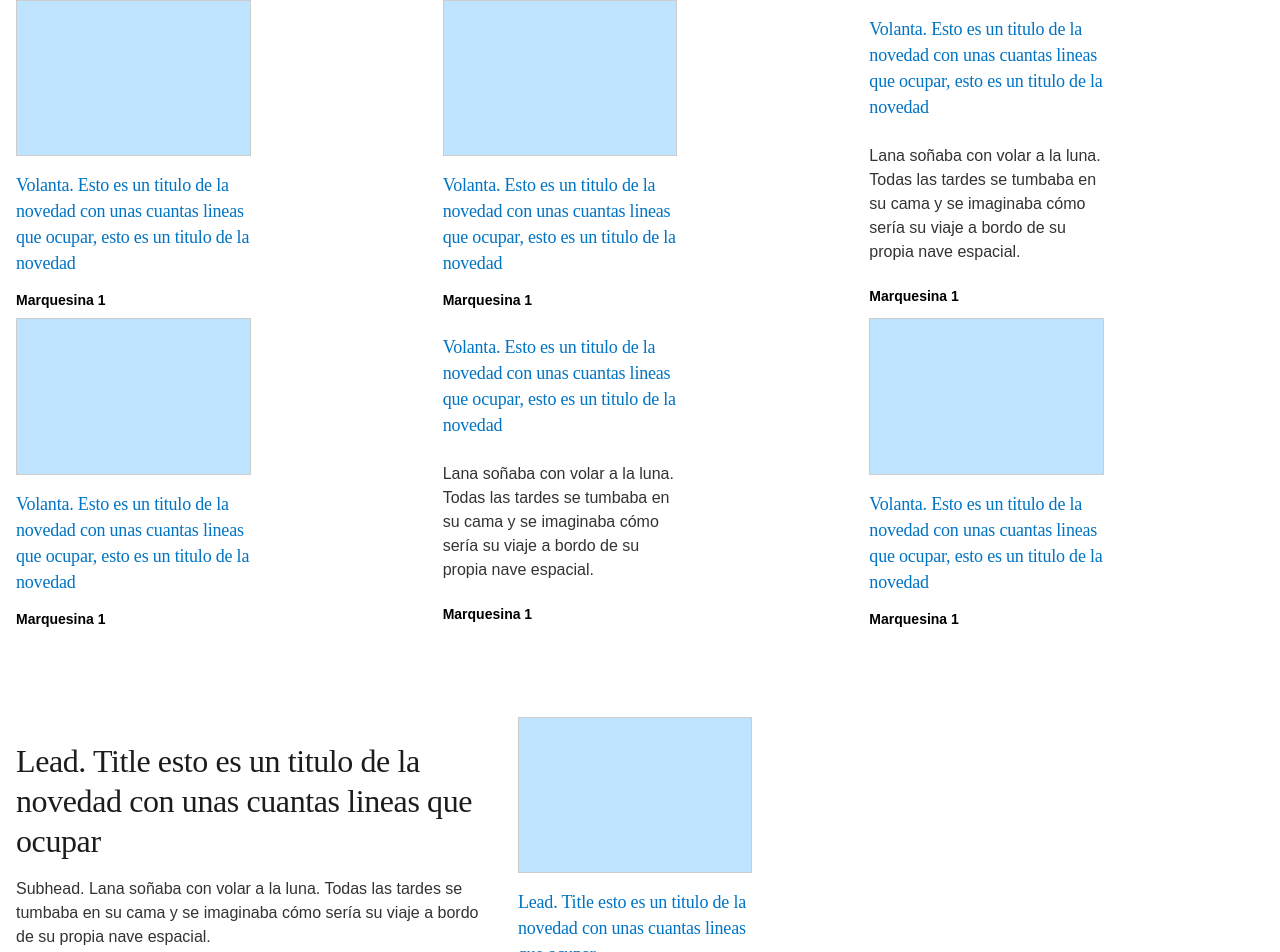
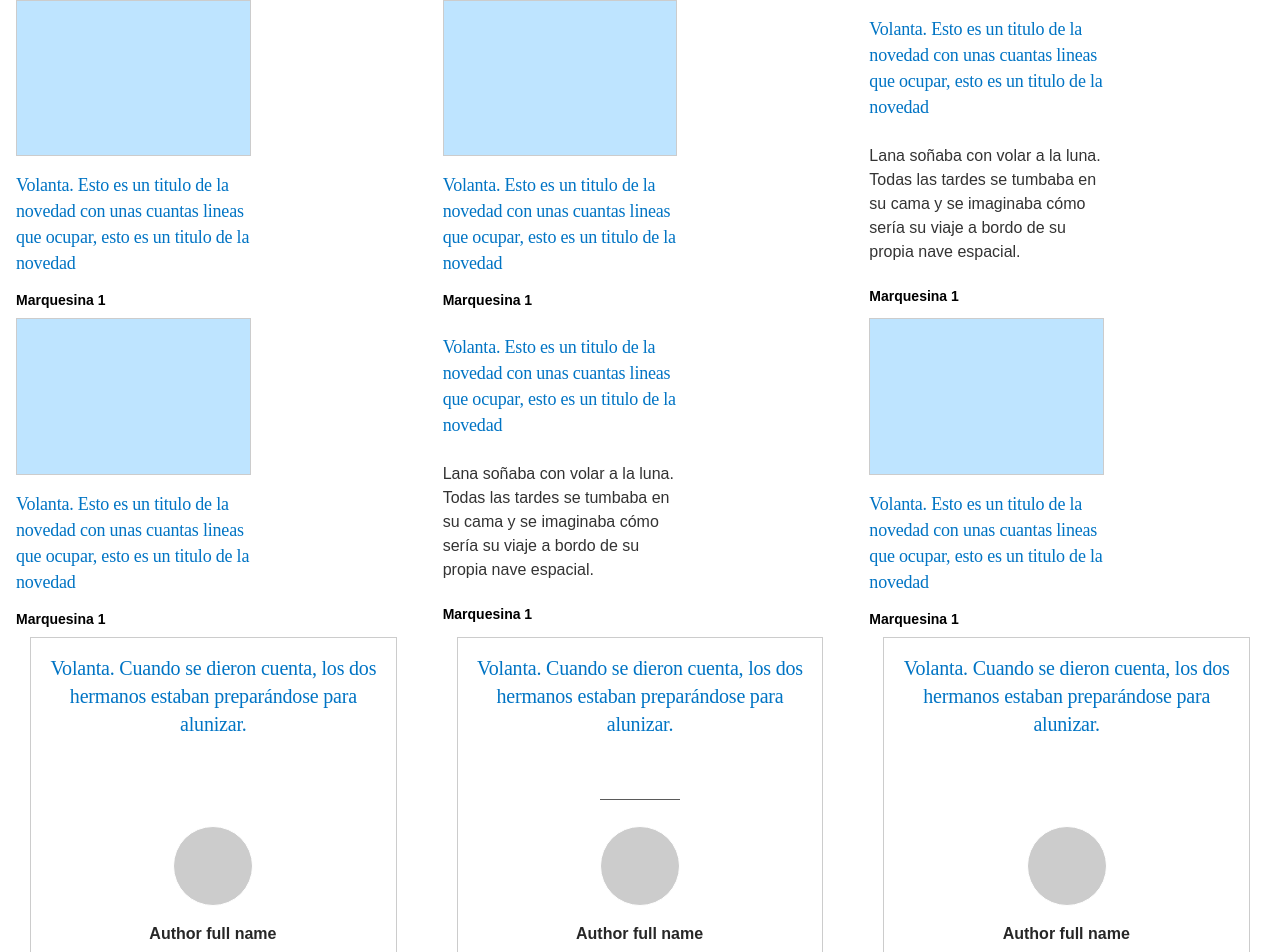
Before and after one commit to horaciod12/la-nacion, a React (Create React App) app: page / in a window 1280 px wide. Shown: the top 952 px of the page. Built offline with nearby package versions, Linux system fonts and the light colour scheme.

Commit message:
added autor card

```diff
--- a/src/App.js
+++ b/src/App.js
@@ -52,6 +52,27 @@ const dummyData = [
       "Volanta. Esto es un titulo de la novedad con unas cuantas lineas que ocupar, esto es un titulo de la novedad",
     marquesina: "Marquesina 1",
   },
+  {
+    id: "7",
+    type: "3",
+    title:
+      "Volanta. Cuando se dieron cuenta, los dos hermanos estaban preparándose para alunizar.",
+    insideAutor: "Author full name",
+  },
+  {
+    id: "8",
+    type: "3",
+    title:
+      "Volanta. Cuando se dieron cuenta, los dos hermanos estaban preparándose para alunizar.",
+    insideAutor: "Author full name",
+  },
+  {
+    id: "9",
+    type: "3",
+    title:
+      "Volanta. Cuando se dieron cuenta, los dos hermanos estaban preparándose para alunizar.",
+    insideAutor: "Author full name",
+  },
 ];
 
 const dummyModuleContainer = {
--- a/src/components/Container/Container.js
+++ b/src/components/Container/Container.js
@@ -30,6 +30,16 @@ const Container = (props) => {
           />
         ))}
       </div>
+      <div className={classes.containerClass}>
+        {props.items.slice(6, 9).map((item) => (
+          <SingleArticle
+            key={item.id}
+            type={item.type}
+            title={item.title}
+            insideAutor={item.insideAutor}
+          />
+        ))}
+      </div>
     </React.Fragment>
   );
 };
--- a/src/components/SingleArticle/SingleArticle.js
+++ b/src/components/SingleArticle/SingleArticle.js
@@ -3,17 +3,15 @@ import React from "react";
 import classes from "./SingleArticle.module.css";
 
 const SingleArticle = (props) => {
-  return (
-    <React.Fragment>
+  if (props.type === "1" || props.type === "2") {
+    return (
       <div className={classes.cardRegular}>
         <div className={classes.card}>
           <div className={classes.cardBody}>
-            <div className={classes.cardTitle}>
-              {props.title}
-            </div>
-            {props.bajada ? <div className={classes.bajada}>
-              {props.bajada}
-            </div> : null}
+            <div className={classes.cardTitle}>{props.title}</div>
+            {props.bajada ? (
+              <div className={classes.bajada}>{props.bajada}</div>
+            ) : null}
             <div className={classes.cardMarquesina}>
               <div className={classes.cardMarquesina1}>
                 <div className={classes.marquesina1}>{props.marquesina}</div>
@@ -23,8 +21,27 @@ const SingleArticle = (props) => {
           {props.img ? <div className={classes.cardImg}></div> : null}
         </div>
       </div>
-    </React.Fragment>
-  );
+    );
+  } else {
+    return (
+      <div className={classes.cardAutor}>
+        <div className={classes.linea}>
+          <div className={classes.separadorCita}></div>
+        </div>
+        <div className={classes.cuerpo}>
+          <div className={classes.image}>
+            <div className={classes.autor}>
+              <div className={classes.insideAutor}>{props.insideAutor}</div>
+            </div>
+            <div className={classes.imgCircular}></div>
+          </div>
+          <div className={classes.title}>
+            {props.title}
+          </div>
+        </div>
+      </div>
+    );
+  }
 };
 
 export default SingleArticle;
--- a/src/components/SingleArticle/SingleArticle.module.css
+++ b/src/components/SingleArticle/SingleArticle.module.css
@@ -14,9 +14,8 @@ padding: 0px;
   position: static;
   width: 234.67px;
   height: 318.44px;
-left: calc(50% - 234.67px/2 - 250.67px);
+  left: calc(50% - 234.67px / 2 - 250.67px);
   top: 0px;
-
 
   /* Inside Auto Layout */
 
@@ -28,7 +27,6 @@ margin: 0px 16px;
 
 .card {
   /* _card */
-
 
   /* Auto Layout */
 
@@ -43,14 +41,13 @@ right: 0%;
   top: 0%;
   bottom: 0%;
 
-
   /* Inside Auto Layout */
 
   flex: none;
   order: 0;
   align-self: stretch;
   flex-grow: 0;
-margin: 0px
+  margin: 0px;
 }
 .cardBody {
   /* Card / Body / 1. Content
@@ -73,7 +70,6 @@ height: 162px;
   left: 0px;
   top: 156.44px;
 
-
   /* Inside Auto Layout */
 
   flex: none;
@@ -85,7 +81,6 @@ margin: 0px 0px;
 
 .cardTitle {
   /* #titulo */
-
 
   position: static;
   left: 0%;
@@ -106,8 +101,7 @@ letter-spacing: -0.2px;
 
   /* light/blue/500 */
 
-color: #0074C4;
-
+  color: #0074c4;
 
   /* Inside Auto Layout */
 
@@ -120,7 +114,6 @@ margin: 8px 0px;
 
 .cardMarquesina {
   /* Marquesina */
-
 
   /* Auto Layout */
 
@@ -135,7 +128,6 @@ height: 16px;
   left: 0px;
   top: 146px;
 
-
   /* Inside Auto Layout */
 
   flex: none;
@@ -146,7 +138,6 @@ margin: 8px 0px;
 }
 .cardMarquesina1 {
   /* #marquesinaUno */
-
 
   /* Auto Layout */
 
@@ -161,17 +152,15 @@ height: 16px;
   left: 0px;
   top: 0px;
 
-
   /* Inside Auto Layout */
 
   flex: none;
   order: 0;
   flex-grow: 0;
-margin: 0px 0px
+  margin: 0px 0px;
 }
 .marquesina1 {
   /* Marquesina 1 */
-
 
   position: static;
   left: 0%;
@@ -210,10 +199,10 @@ top: 0px;
 
   /* light/blue/200 */
 
-background: #BEE4FF;
+  background: #bee4ff;
   /* light/neutral/400 */
 
-border: 1px solid #CCCCCC;
+  border: 1px solid #cccccc;
   box-sizing: border-box;
 
   /* Inside Auto Layout */
@@ -227,7 +216,6 @@ margin: 0px 0px;
 
 .bajada {
   /* #bajada */
-
 
   position: static;
   left: 0%;
@@ -244,11 +232,9 @@ font-size: 16px;
   line-height: 24px;
   /* or 150% */
 
-
   /* light/neutral/700 */
 
   color: #333333;
-
 
   /* Inside Auto Layout */
 
@@ -258,3 +244,247 @@ align-self: stretch;
   flex-grow: 0;
   margin: 16px 0px;
 }
+
+.cardAutor {
+  /* Card Author
+
+Carta Autor tamaño MD. La profesión es opcional.
+*/
+
+  /* Auto Layout */
+
+  display: flex;
+  flex-direction: column;
+  align-items: center;
+  padding: 0px;
+
+  position: static;
+  width: 234.67px;
+  height: 318.44px;
+  left: calc(50% - 234.67px / 2 + 250.67px);
+  top: 0px;
+
+  /* Inside Auto Layout */
+
+  flex: none;
+  order: 2;
+  align-self: stretch;
+  flex-grow: 1;
+  margin: 0px 16p;
+}
+
+.linea {
+  /* Linea */
+
+  position: static;
+  width: 80px;
+  height: 0px;
+  left: 77.33px;
+  top: 318.44px;
+
+  /* Inside Auto Layout */
+
+  flex: none;
+  order: 1;
+  flex-grow: 0;
+  margin: 0px 0px;
+}
+
+.separadorCita {
+  /* separadorCita */
+
+  position: absolute;
+  width: 80px;
+  height: 1px;
+  left: calc(50% - 80px / 2);
+  bottom: 0px;
+
+  /* light/neutral/600 */
+
+  background: #5a5a5a;
+}
+
+.cuerpo {
+  /* Cuerpo */
+
+  /* Auto Layout */
+
+  display: flex;
+  flex-direction: column;
+  justify-content: space-between;
+  align-items: center;
+  padding: 16px;
+
+  position: static;
+  height: 318.44px;
+  left: 0%;
+  right: 0%;
+  top: 0px;
+
+  /* light/neutral/400 */
+
+  border: 1px solid #cccccc;
+  box-sizing: border-box;
+
+  /* Inside Auto Layout */
+
+  flex: none;
+  order: 0;
+  align-self: stretch;
+  flex-grow: 1;
+  margin: 0px 30px;
+}
+
+.image {
+  /* Image + Autor */
+
+  /* Auto Layout */
+
+  display: flex;
+  flex-direction: column;
+  align-items: center;
+  padding: 0px;
+
+  position: static;
+  width: 128px;
+  height: 112px;
+  left: 53.33px;
+  bottom: 16px;
+
+  /* Inside Auto Layout */
+
+  flex: none;
+  order: 1;
+  flex-grow: 0;
+  margin: 8px 0px;
+}
+
+.autor {
+  /* #author
+
+Nombre de autor
+*/
+
+  /* Auto Layout */
+
+  display: flex;
+  flex-direction: column;
+  align-items: flex-start;
+  padding: 0px;
+
+  position: static;
+  width: 128px;
+  height: 24px;
+  left: calc(50% - 128px / 2);
+  top: calc(50% - 24px / 2 + 44px);
+
+  /* Inside Auto Layout */
+
+  flex: none;
+  order: 1;
+  flex-grow: 0;
+  margin: 8px 0px;
+}
+
+.insideAutor {
+  /* #autor */
+
+  position: static;
+  left: 0%;
+  right: 0%;
+  top: 0%;
+  bottom: 0%;
+
+  /* Arial/2XS - Bold */
+
+  font-family: Arial;
+  font-style: normal;
+  font-weight: bold;
+  font-size: 16px;
+  line-height: 24px;
+  /* identical to box height, or 150% */
+
+  text-align: center;
+
+  /* light/neutral/800 */
+
+  color: #272727;
+
+  /* Inside Auto Layout */
+
+  flex: none;
+  order: 0;
+  flex-grow: 0;
+  margin: 0px 0px;
+}
+
+.imgCircular {
+  /* Image / 1:1/Circular
+
+Imagen circular 1:1
+*/
+
+  /* Auto Layout */
+
+  display: flex;
+  flex-direction: column;
+  justify-content: center;
+  align-items: center;
+  padding: 0px;
+
+  position: static;
+  width: 80px;
+  height: 80px;
+  left: 24px;
+  top: 0px;
+
+  /* light/neutral/400 */
+
+  background: #cccccc;
+  /* neutral/white */
+
+  border: 1px solid #ffffff;
+  box-sizing: border-box;
+  border-radius: 200px;
+
+  /* Inside Auto Layout */
+
+  flex: none;
+  order: 0;
+  flex-grow: 0;
+  margin: 8px 0;
+}
+
+.title {
+  /* #titulo */
+
+  position: static;
+  left: 6.82%;
+  right: 6.82%;
+  top: 5.02%;
+  bottom: 42.22%;
+
+  /* Global/M - Medium */
+
+  font-family: SuecaSlab;
+  font-style: normal;
+  font-weight: normal;
+  font-size: 20px;
+  line-height: 28px;
+  /* or 140% */
+
+  text-align: center;
+  letter-spacing: -0.2px;
+
+  /* light/blue/500 */
+
+  color: #0074c4;
+
+  /* Inside Auto Layout */
+
+  flex: none;
+  order: 0;
+  align-self: stretch;
+  flex-grow: 0;
+  margin: 8px 0p;
+}
```
Lines whose indentation alone changed are shown as unchanged.
